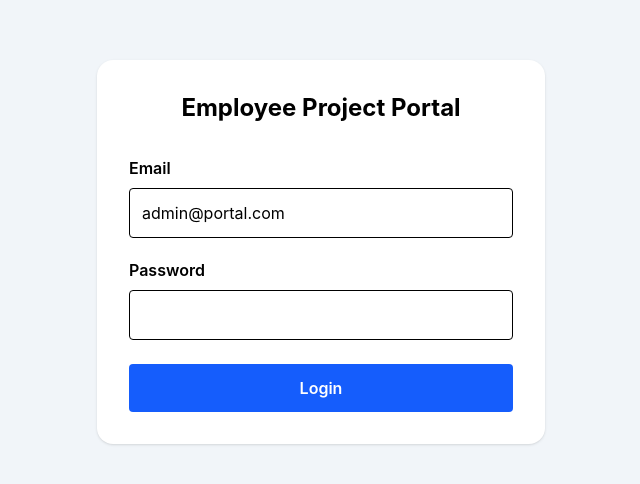
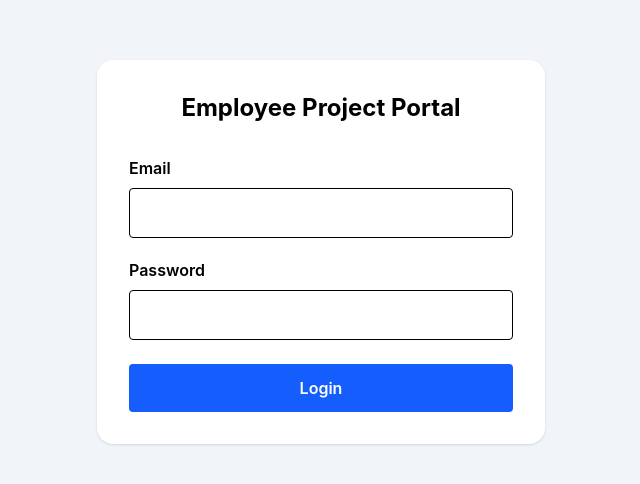
Before and after one commit to Ketan-Gaikwad/employee-project-portal, a React (Vite) app in the folder frontend/: page /login in a window 1280 px wide. Shown: the part 148-632 px from the top of the page, without its empty margins (319-959 px from the left). Built offline with nearby package versions, Linux system fonts and the light colour scheme.

Commit message:
updated login page code

```diff
--- a/frontend/src/pages/Login.tsx
+++ b/frontend/src/pages/Login.tsx
@@ -3,7 +3,7 @@ import api from "../services/api";
 import toast from "react-hot-toast";
 
 function Login() {
-  const [email, setEmail] = useState("admin@portal.com");
+  const [email, setEmail] = useState("");
   const [password, setPassword] = useState("");
   const [loading, setLoading] = useState(false);
 
```
